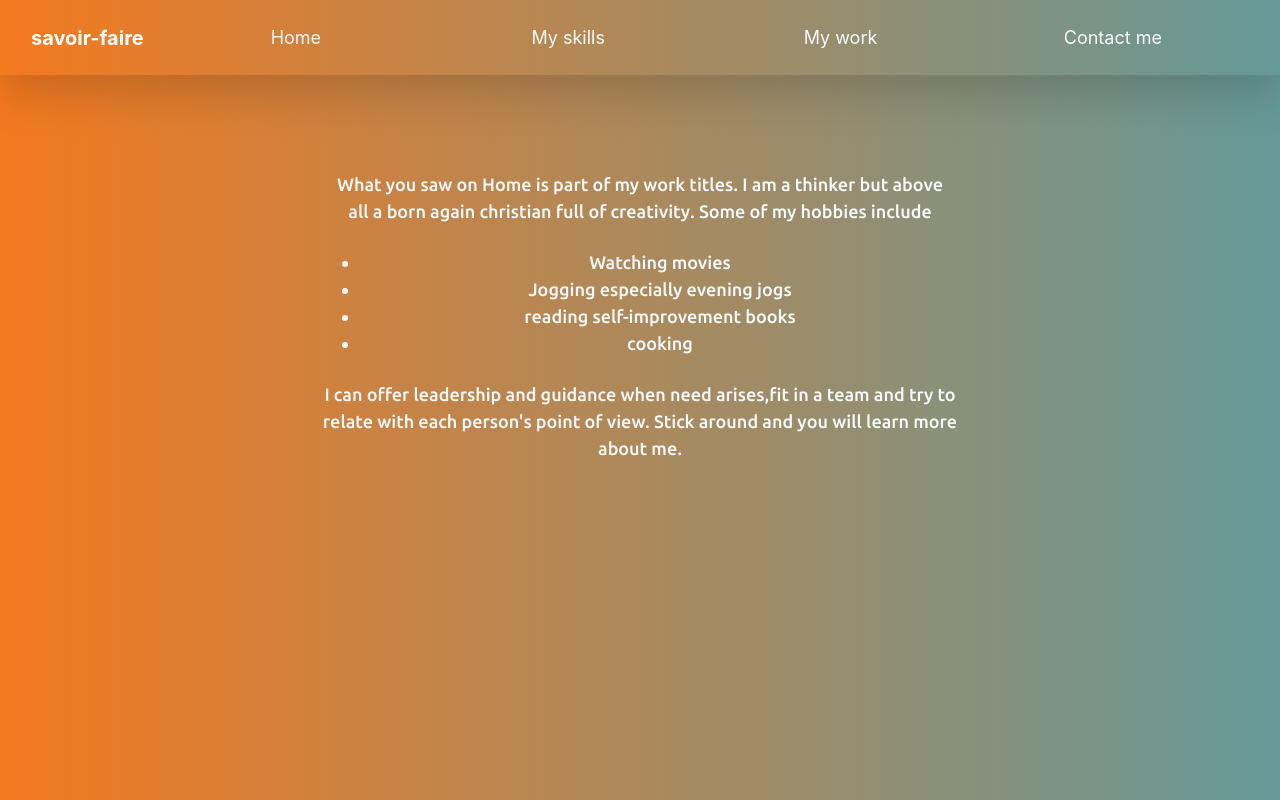
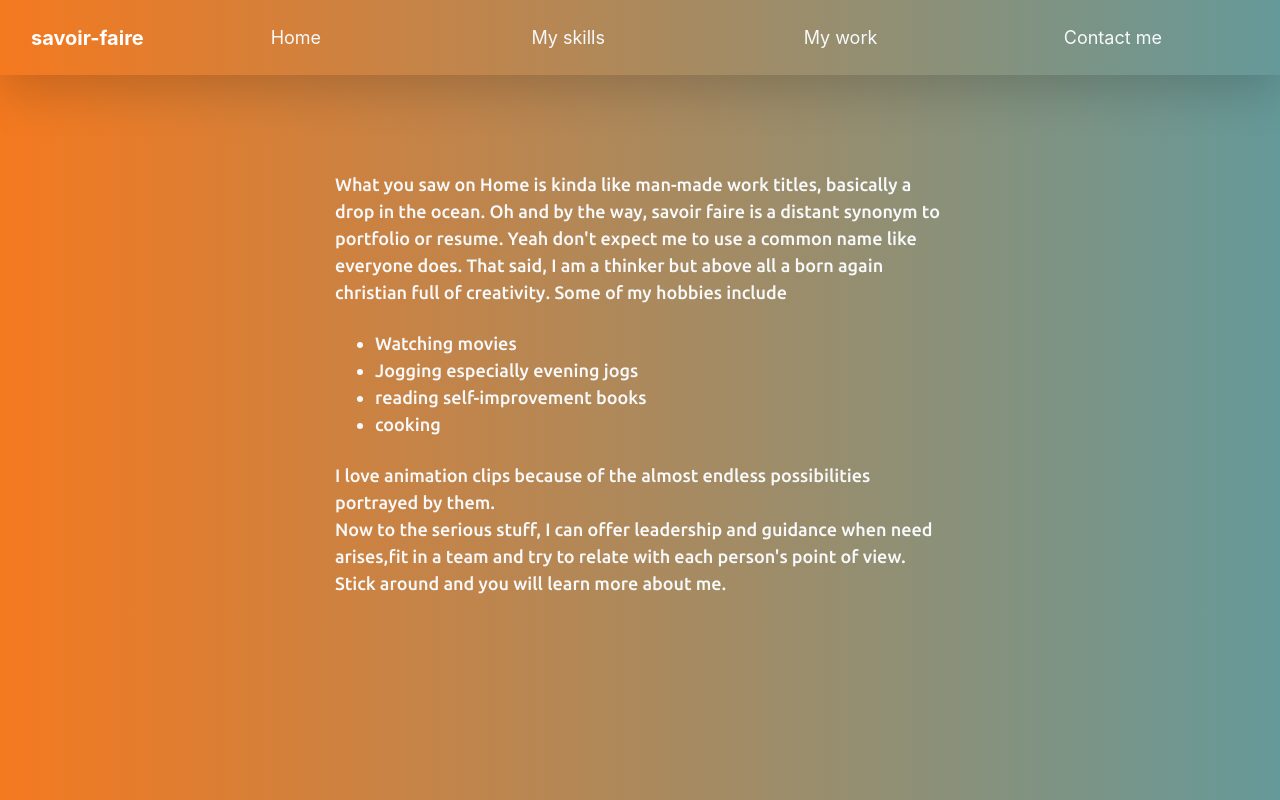
Before and after one commit to brianwachira/savoir-faire, a Vue app: page /about in a window 1280 px wide. Built offline with nearby package versions, Linux system fonts and the light colour scheme.

Commit message:
format about me content

```diff
--- a/src/components/shared/About.vue
+++ b/src/components/shared/About.vue
@@ -1,15 +1,15 @@
 <template>
     <div class="container-fluid">
         <div class="row">
-            <div class="col-md-6 offset-md-3 col-sm offset-sm px-3 px-md-0 text-center  text-light  mt-0 mt-sm-5 ubuntu">
-                <p>What you saw on Home is part of my work titles. I am a thinker but above<br/> all a born again christian full of creativity. Some of my hobbies include
+            <div class="col-md-6 offset-md-2 col-md-5  offset-md-3 col-sm-12 justify-content-center  text-light  mt-0 mt-sm-5 ubuntu">
+                <p>What you saw on Home is kinda like man-made work titles, basically a drop in the ocean. Oh and by the way, savoir faire is a distant synonym to portfolio or resume. Yeah don't expect me to use a common name like everyone does. That said, I am a thinker but above all a born again christian full of creativity. Some of my hobbies include
                     <ul class="mt-0 mt-sm-4">
                         <li>Watching movies</li>
                         <li>Jogging especially evening jogs</li>
                         <li>reading self-improvement books</li>
                         <li class="mb-0 mb-sm-4">cooking</li>
                     </ul>
-                     I can offer leadership and guidance when need arises,fit in a team and try to <br/> relate with each person's point of view. Stick around and you will learn more about me.
+                     I love animation clips because of the almost endless possibilities portrayed by them.<br/>Now to the serious stuff, I can offer leadership and guidance when need arises,fit in a team and try to relate with each person's point of view. Stick around and you will learn more about me.
                 </p>
         </div>
     </div>
```
